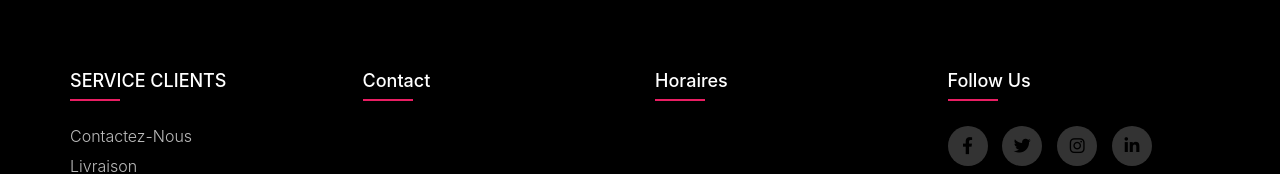
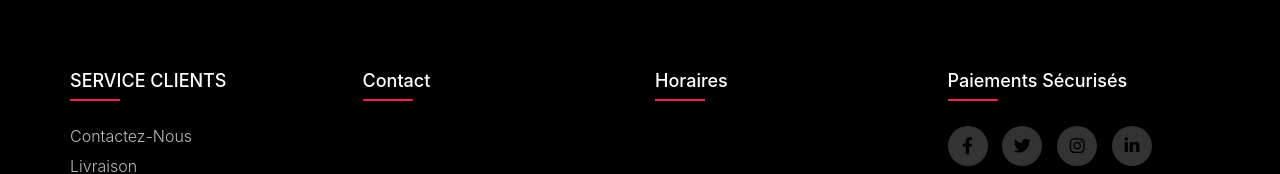
Before and after one commit to lucasmarieanne/Shoppeur, a plain HTML site: page index.html in a window 1280 px wide. Shown: the part 3208-3382 px from the top of the page. Drawn offline with nearby package versions, Linux system fonts and the light colour scheme; a web font is replaced by a local one.

Commit message:
update v1.3.1

```diff
--- a/index.html
+++ b/index.html
@@ -179,7 +179,7 @@
                     </ul>
                 </div>
                 <div class="footer-col">
-                    <h4>follow us</h4>
+                    <h4>Paiements sécurisés</h4>
                     <div class="social-links">
                         <a href="#"><i class="fab fa-facebook-f"></i></a>
                         <a href="#"><i class="fab fa-twitter"></i></a>
```
